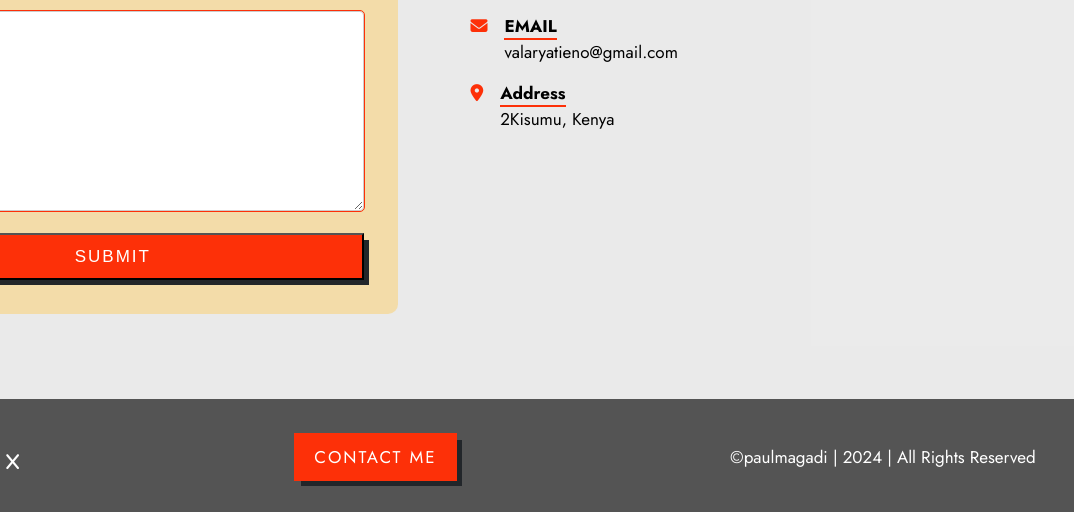
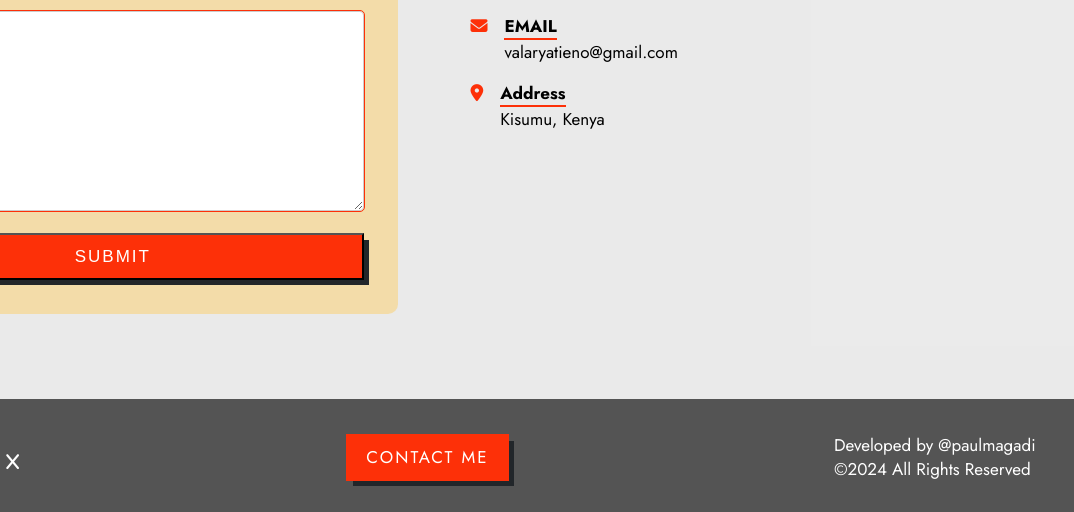
Before and after one commit to paulmagadi/Valary-Atieno-Portfolio-Website, a plain HTML site: page index.html in a window 1280 px wide. Shown: the part 2957-3469 px from the top of the page, 206-1280 px from the left. Drawn offline with Linux system fonts and the light colour scheme.

Commit message:
modified:   index.html

```diff
--- a/index.html
+++ b/index.html
@@ -267,7 +267,7 @@
                   </div>
                   <div class="info">
                     <h4 class="info-title">Address</h4>
-                    <p>2Kisumu, Kenya</p>
+                    <p>Kisumu, Kenya</p>
                   </div>
                 </div>
 
@@ -295,7 +295,8 @@
         </div>
         <br>
         <div class="footer-rights">
-          <p>&copy;paulmagadi | 2024 | All Rights Reserved</p>
+          <p>Developed by @paulmagadi</p>
+          <p>&copy;2024 All Rights Reserved</p>
         </div>
       </footer>
 
```
